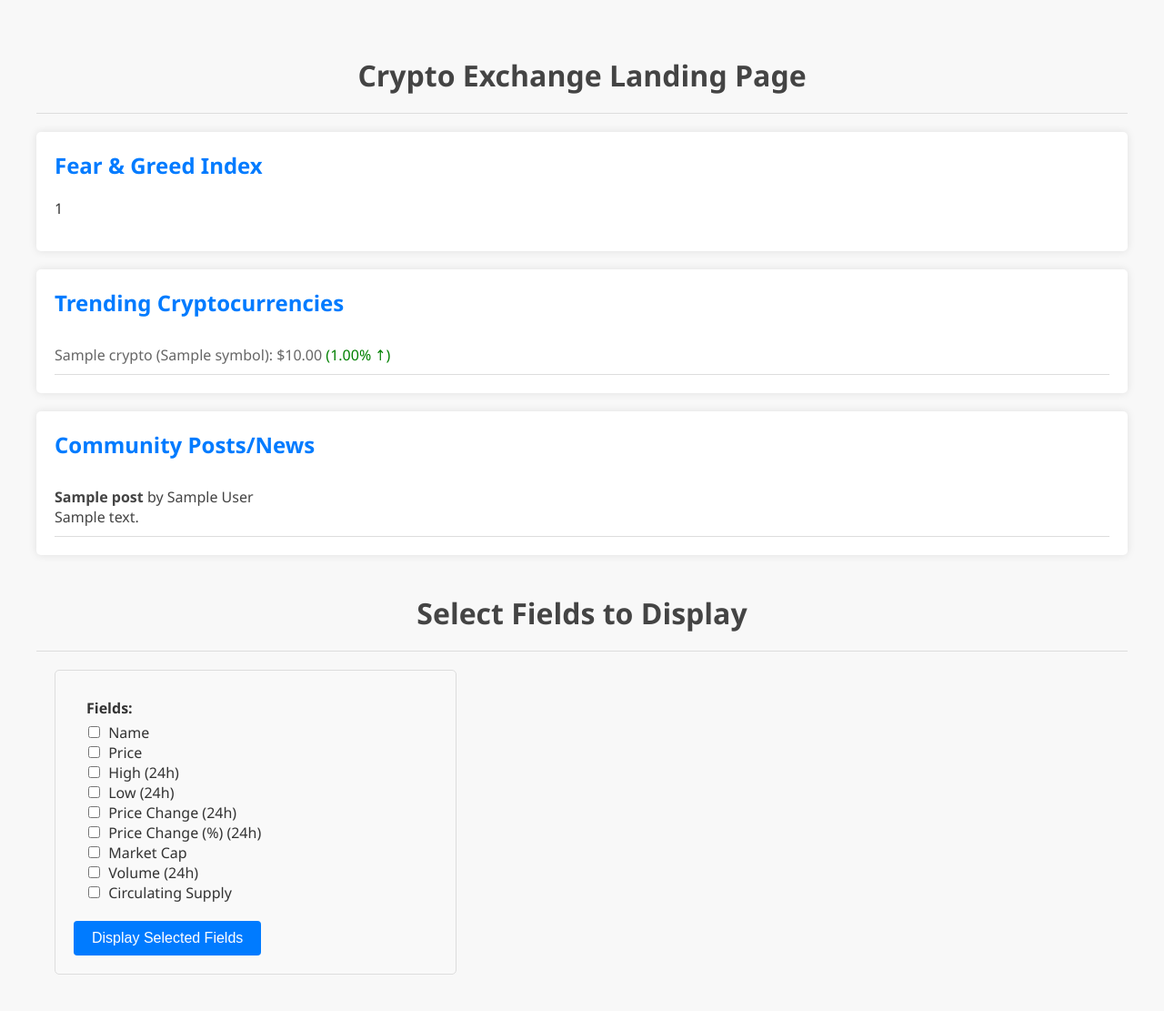
After one commit to kinjall30/CryptoWebsite, a Django app: template templates/landingpage.html in a window 1280 px wide. The commit adds this page. Shown: the whole page at 91% size. Run offline with Django 4.2, Linux system fonts and the light colour scheme; the template is opened without the code that fills it: most values are stand-ins (such as "Sample title", 1, 10 or a date in 2020).

Commit message:
Committing the for to filter the cryptos and table to display the filtered table, with  css

```diff
--- a/Crypto/urls.py
+++ b/Crypto/urls.py
@@ -11,7 +11,8 @@ urlpatterns = [
     path('', views.landing_page, name='index'),
     path('login/', views.user_login, name='login'),
     path('signup/', views.signup, name='signup'),
-    path('portfolio/', views.portfolio, name='portfolio')
+    path('portfolio/', views.portfolio, name='portfolio'),
+    path('crypto_assets/', views.crypto_assets, name='crypto_assets')
 
 ]
 
--- /dev/null
+++ b/templates/landingpage.html
@@ -0,0 +1,197 @@
+<!DOCTYPE html>
+<html>
+<head>
+    <title>Crypto Exchange Landing Page</title>
+    <style>
+        body {
+            font-family: 'Segoe UI', Tahoma, Geneva, Verdana, sans-serif;
+            margin: 0;
+            padding: 0;
+            background-color: #f8f8f8;
+            color: #333;
+        }
+
+        h1 {
+            text-align: center;
+            padding: 20px;
+            margin-bottom: 20px;
+            color: #444;
+            border-bottom: 1px solid #ddd;
+        }
+
+        .container {
+            max-width: 1200px;
+            margin: 0 auto;
+            padding: 20px;
+        }
+
+        .fear-greed-index {
+            background-color: #fff;
+            border-radius: 5px;
+            padding: 20px;
+            margin-bottom: 20px;
+            box-shadow: 0 0 10px rgba(0, 0, 0, 0.1);
+        }
+
+        .fear-greed-index h2 {
+            margin-top: 0;
+            color: #007bff;
+        }
+
+        .trending-section {
+            background-color: #fff;
+            border-radius: 5px;
+            padding: 20px;
+            margin-bottom: 20px;
+            box-shadow: 0 0 10px rgba(0, 0, 0, 0.1);
+        }
+
+        .trending-section h2 {
+            margin-top: 0;
+            color: #007bff;
+        }
+
+        .trending-section ul {
+            list-style-type: none;
+            padding: 0;
+            margin: 0;
+        }
+
+        .trending-section li {
+            padding: 10px 0;
+            border-bottom: 1px solid #ddd;
+            color: #666;
+        }
+
+        .community-posts {
+            background-color: #fff;
+            border-radius: 5px;
+            padding: 20px;
+            margin-bottom: 20px;
+            box-shadow: 0 0 10px rgba(0, 0, 0, 0.1);
+        }
+
+        .community-posts h2 {
+            margin-top: 0;
+            color: #007bff;
+        }
+
+        .community-posts ul {
+            list-style-type: none;
+            padding: 0;
+            margin: 0;
+        }
+
+        .community-posts li {
+            padding: 10px 0;
+            border-bottom: 1px solid #ddd;
+            color: #444;
+        }
+
+        form {
+            margin: 20px;
+            padding: 20px;
+            border: 1px solid #ddd;
+            border-radius: 5px;
+            background-color: #f9f9f9;
+            max-width: 400px;
+        }
+
+        fieldset {
+            margin: 10px 0;
+            border: none;
+        }
+
+        legend {
+            font-weight: bold;
+            color: #333;
+        }
+
+        input[type="submit"] {
+            padding: 10px 20px;
+            background-color: #007bff;
+            color: #fff;
+            border: none;
+            border-radius: 4px;
+            cursor: pointer;
+            font-size: 16px;
+        }
+
+        input[type="submit"]:hover {
+            background-color: #0056b3;
+        }
+
+        input[type="checkbox"] {
+            margin-right: 5px;
+        }
+    </style>
+</head>
+<body>
+
+<div class="container">
+    <h1>Crypto Exchange Landing Page</h1>
+
+    <div class="fear-greed-index">
+        <h2>Fear & Greed Index</h2>
+        {% if fear_greed_index %}
+            <p>{{ fear_greed_index }}</p>
+        {% else %}
+            <p>No data available</p>
+        {% endif %}
+    </div>
+
+    <div class="trending-section">
+        <h2>Trending Cryptocurrencies</h2>
+        <ul>
+            {% for crypto in trending_cryptos %}
+                <li>
+                    {{ crypto.name }} ({{ crypto.symbol }}):
+                    ${{ crypto.current_price|floatformat:2 }} <!-- Display current price -->
+                    {% if crypto.fluctuation_percentage is not None %}
+                        {% if crypto.fluctuation_percentage > 0 %}
+                            <span style="color: green;">({{ crypto.fluctuation_percentage|floatformat:2 }}% &#8593;)</span>
+                        {% elif crypto.fluctuation_percentage < 0 %}
+                            <span style="color: red;">({{ crypto.fluctuation_percentage|floatformat:2 }}% &#8595;)</span>
+                        {% else %}
+                            <span>({{ crypto.fluctuation_percentage|floatformat:2 }}%)</span>
+                        {% endif %}
+                    {% endif %}
+                </li>
+            {% endfor %}
+        </ul>
+    </div>
+
+    <div class="community-posts">
+        <h2>Community Posts/News</h2>
+        <ul>
+            {% for post in community_posts %}
+                <li>
+                    <strong>{{ post.title }}</strong> by {{ post.author }}<br>
+                    {{ post.content }}
+                </li>
+            {% endfor %}
+        </ul>
+    </div>
+
+    <h1>Select Fields to Display</h1>
+
+    <form method="post">
+        {% csrf_token %}
+        <fieldset>
+            <legend>Fields:</legend>
+            <label><input type="checkbox" name="field_selection" value="name"> Name</label><br>
+            <label><input type="checkbox" name="field_selection" value="price"> Price</label><br>
+            <label><input type="checkbox" name="field_selection" value="high"> High (24h)</label><br>
+            <label><input type="checkbox" name="field_selection" value="low"> Low (24h)</label><br>
+            <label><input type="checkbox" name="field_selection" value="price_change_24h"> Price Change (24h)</label><br>
+            <label><input type="checkbox" name="field_selection" value="price_change_percentage_24h"> Price Change (%) (24h)</label><br>
+            <label><input type="checkbox" name="field_selection" value="market_cap"> Market Cap</label><br>
+            <label><input type="checkbox" name="field_selection" value="volume_24h"> Volume (24h)</label><br>
+            <label><input type="checkbox" name="field_selection" value="circulating_supply"> Circulating Supply</label><br>
+        </fieldset>
+        <input type="submit" value="Display Selected Fields">
+    </form>
+</div>
+
+</body>
+</html>
```
Also changed, not shown: Crypto/forms.py (+20 -0 lines), Crypto/models.py (+13 -0 lines), Crypto/views.py (+76 -5 lines), templates/base.html (+189 -44 lines), templates/crypto_assets.html (added, +39 -0 lines), templates/display_selected_fields.html (added, +30 -0 lines), db.sqlite3.
